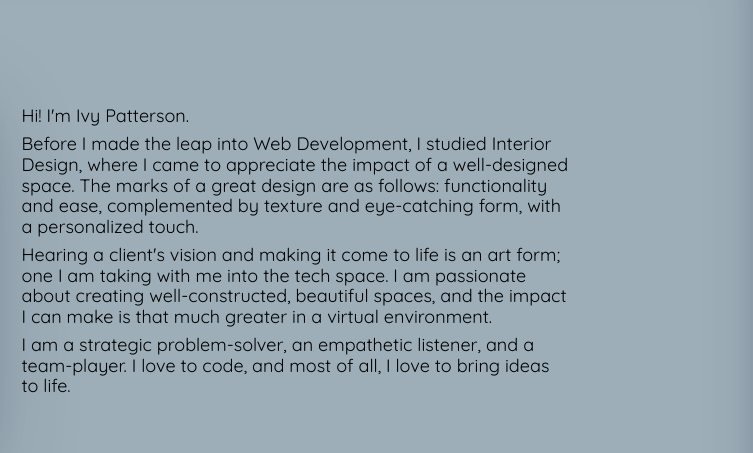
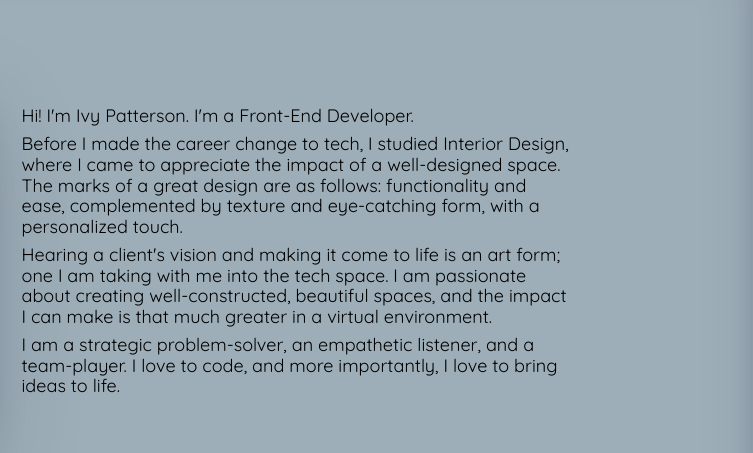
Before and after one commit to ivy-p/portfolio, a website built with Parcel: page index.html in a window 1280 px wide. Shown: the part 894-1347 px from the top of the page, 527-1280 px from the left. Built offline with nearby package versions, Linux system fonts and the light colour scheme.

Commit message:
Minor adjustment

```diff
--- a/index.html
+++ b/index.html
@@ -64,8 +64,8 @@
       <div class="info-container">
         <div class="profile-img"></div>
         <div class="about--description">
-          <p>Hi! I'm Ivy Patterson.</p>
-          <p>Before I made the leap into Web Development, I studied Interior Design, where I came to appreciate the impact of a well-designed space. The marks of a great design are as follows: functionality and ease, complemented by texture and eye-catching form, with a personalized touch.</p>
+          <p>Hi! I'm Ivy Patterson. I'm a Front-End Developer.</p>
+          <p>Before I made the career change to tech, I studied Interior Design, where I came to appreciate the impact of a well-designed space. The marks of a great design are as follows: functionality and ease, complemented by texture and eye-catching form, with a personalized touch.</p>
           <p>Hearing a client's vision and making it come to life is an
             art form; one I am taking with me into the tech space. I
             am passionate about creating well-constructed,
@@ -73,7 +73,7 @@
             much greater in a virtual environment.
           </p>
           <p>I am a strategic problem-solver, an empathetic listener,
-            and a team-player. I love to code, and most of all, I love
+            and a team-player. I love to code, and more importantly, I love
             to bring ideas to life.
           </p>
         </div>
```
